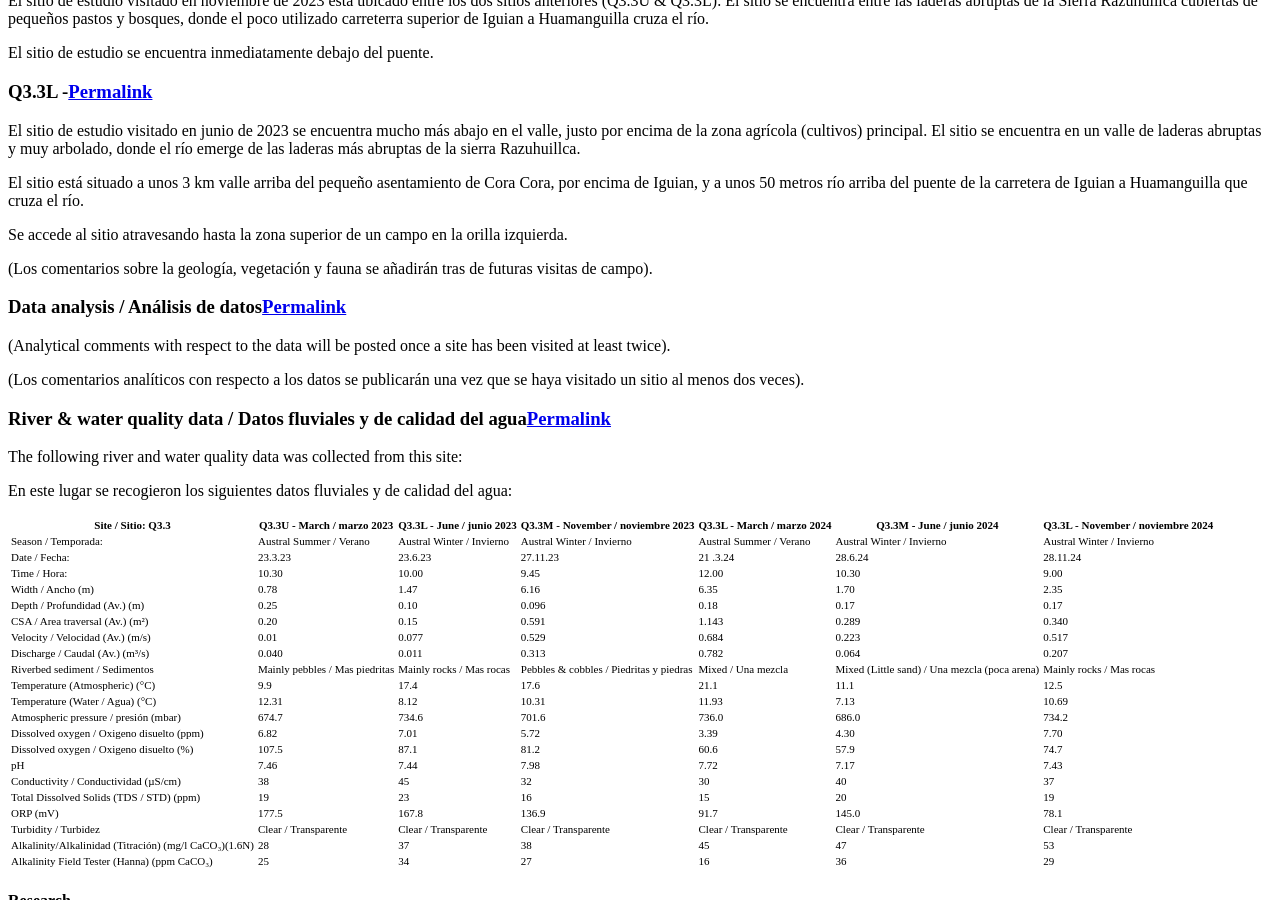
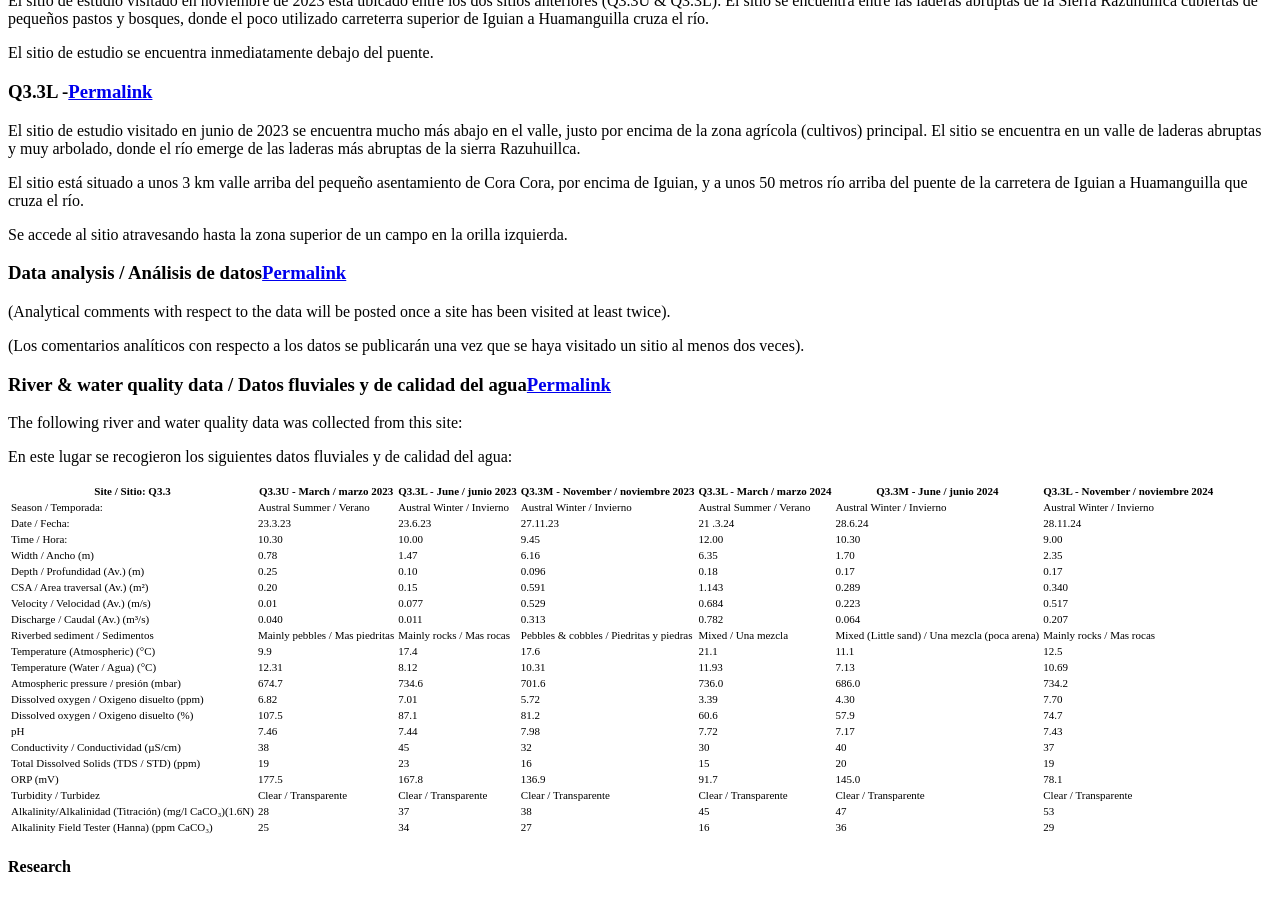
Before and after one commit to HVLepage/cavep-unah, a Jekyll site: the page built from _docs/site-network/Q3_3.md, in a window 1280 px wide and 900 px high, scrolled down 7115 px. Built offline with Jekyll 4.4.1, drawn with Linux system fonts in a browser that asks for light colours; comment, search, counter and statistics services are not loaded.

Commit message:
Update Q3_3.md

```diff
--- a/_docs/site-network/Q3_3.md
+++ b/_docs/site-network/Q3_3.md
@@ -72,7 +72,6 @@ The study site Q3.3L.B with the 'milky' coloured outflow from the left bank clea
 View upstream from the study site of site Q3.3L.B with the 'milky' coloured outflow from the left bank clearly visible / Vista rio arriba desde el lugar del estudio hacia sitio Q3.3L.B con el flujo de salida de color "lechoso" de la orilla izquierda claramente visible (June 2023) (John Forrest)
 
 
-
 ### Site description
 
 ### Q3.3U
@@ -122,8 +121,6 @@ El sitio está situado a unos 3 km valle arriba del pequeño asentamiento de Cor
 
 Se accede al sitio atravesando hasta la zona superior de un campo en la orilla izquierda.
 
-(Los comentarios sobre la geología, vegetación y fauna se añadirán tras de futuras visitas de campo).
-
 
 ### Data analysis / Análisis de datos
 
```
